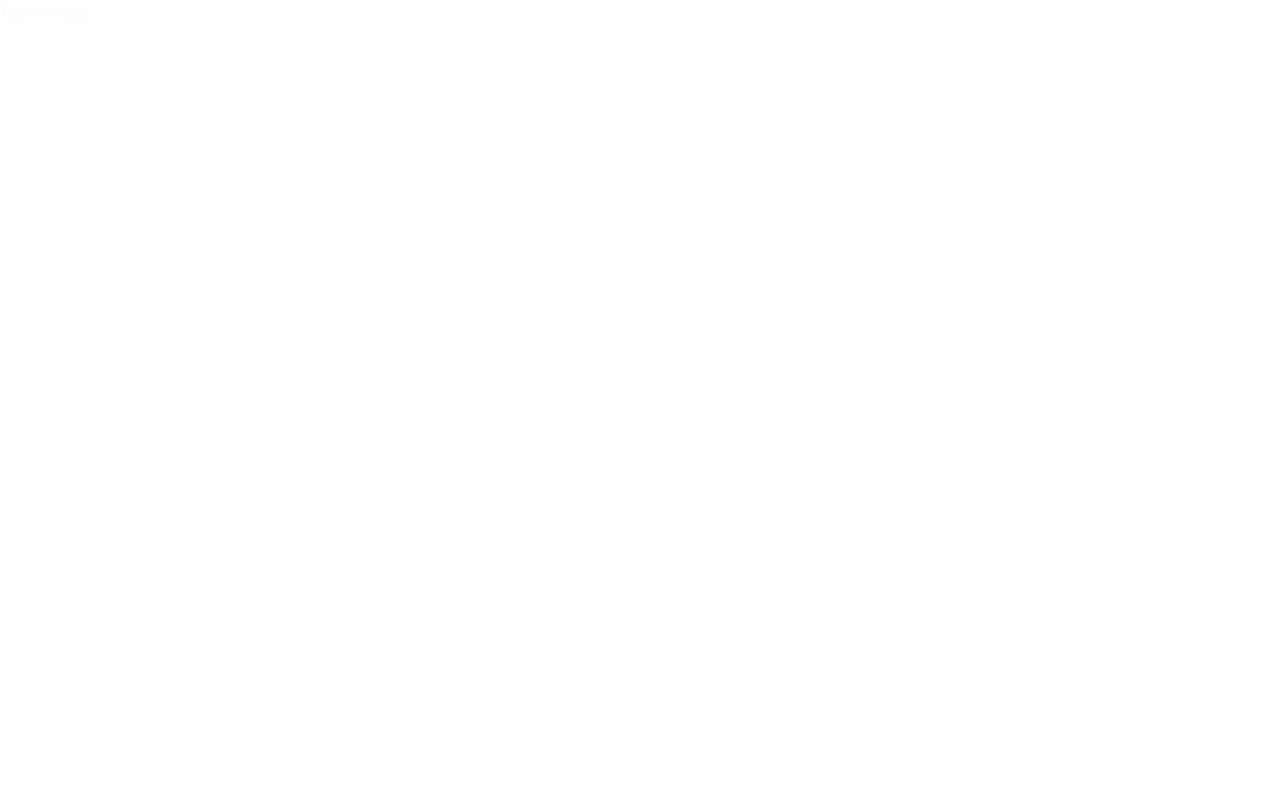
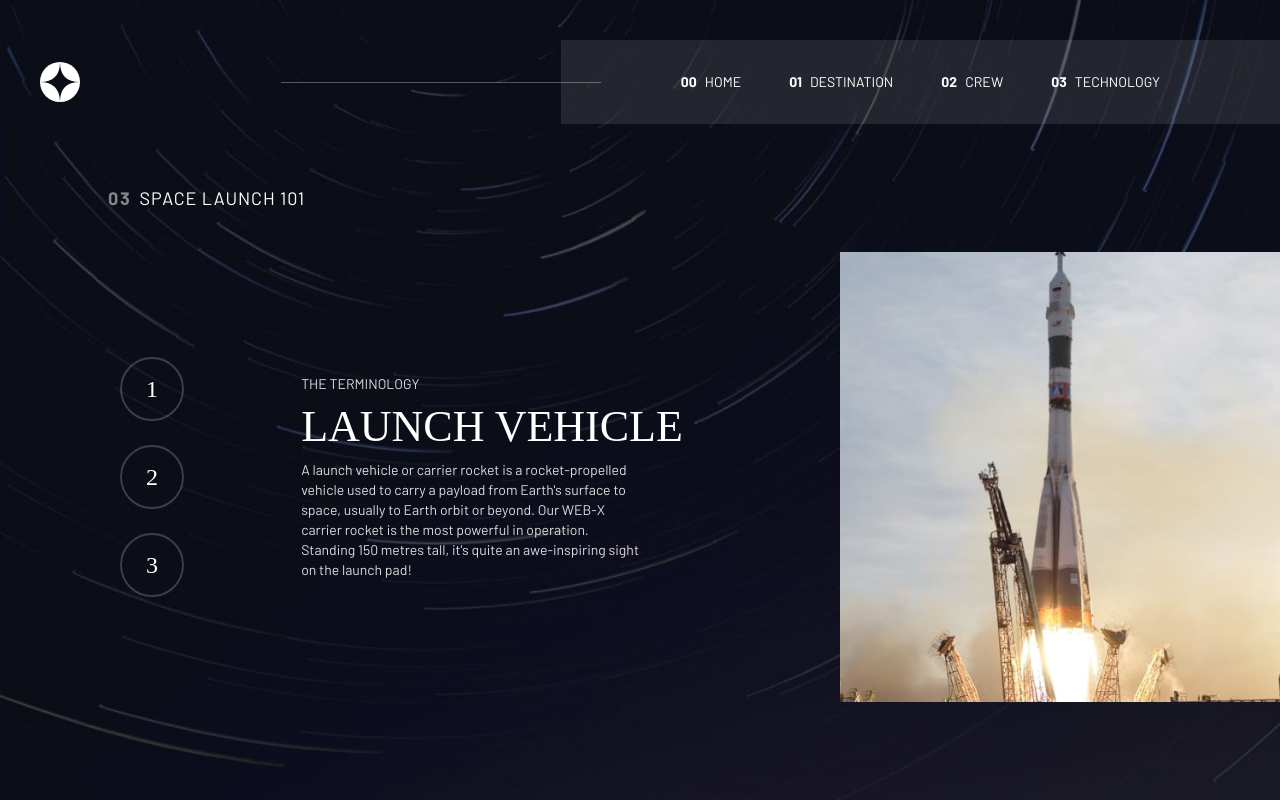
Before and after one commit to Brian9975/Space-Tourism-Website, a React (Vite) app: page /technology in a window 1280 px wide. Built offline with nearby package versions, Linux system fonts and the light colour scheme; a web font is replaced by a local one.

Commit message:
Added the technology page design and functionality

```diff
--- a/src/data.json
+++ b/src/data.json
@@ -81,6 +81,7 @@
   ],
   "technology": [
     {
+      "id": "1",
       "name": "Launch vehicle",
       "images": {
         "portrait": "./assets/technology/image-launch-vehicle-portrait.jpg",
@@ -89,6 +90,7 @@
       "description": "A launch vehicle or carrier rocket is a rocket-propelled vehicle used to carry a payload from Earth's surface to space, usually to Earth orbit or beyond. Our WEB-X carrier rocket is the most powerful in operation. Standing 150 metres tall, it's quite an awe-inspiring sight on the launch pad!"
     },
     {
+        "id": "2",
       "name": "Spaceport",
       "images": {
         "portrait": "./assets/technology/image-spaceport-portrait.jpg",
@@ -97,6 +99,7 @@
       "description": "A spaceport or cosmodrome is a site for launching (or receiving) spacecraft, by analogy to the seaport for ships or airport for aircraft. Based in the famous Cape Canaveral, our spaceport is ideally situated to take advantage of the Earth’s rotation for launch."
     },
     {
+        "id": "3",
       "name": "Space capsule",
       "images": {
         "portrait": "./assets/technology/image-space-capsule-portrait.jpg",
--- a/src/pages/crew/index.tsx
+++ b/src/pages/crew/index.tsx
@@ -25,7 +25,7 @@
    }, 500)
   }
   return (
-    <div  className="min-h-screen  text-white md:bg-(image:--bg-desk) bg-cover bg-center bg-(image:--bg-mobile) sm:bg-(image:--bg-tablet)"
+    <div  className="min-h-screen pb-20  text-white md:bg-(image:--bg-desk) bg-cover bg-center bg-(image:--bg-mobile) sm:bg-(image:--bg-tablet)"
           style={
             {
               "--bg-mobile": `url(${bgCrew1})`,
@@ -86,7 +86,7 @@
               <h2 className="uppercase text-white/50 font-custom text-2xl">
                 {currentPerson?.role}
               </h2>
-              <h1 className="uppercase mt-3 font-custom text-5xl">
+              <h1 className="uppercase mt-3 font-custom text-[44px]">
                 {currentPerson?.name}
               </h1>
               <p className="w-93 mt-5 font-display text-sm">
@@ -101,8 +101,9 @@
 }
               </div>
             </div>
-            <div className={`w-110 transition-all duration-500 ${isVisible ? "opacity-100 translate-x-0" : "opacity-0 translate-x-4"}`}>
+            <div className={`w-110 transition-all relative duration-500 ${isVisible ? "opacity-100 translate-x-0" : "opacity-0 translate-x-100"}`}>
               <img className="max-w-full" src={currentPerson?.images.png} alt="" />
+              <div className="absolute bg-linear-to-t  from-[#0B0D17] to-transparent via-transparent  bottom-0 top-60 left-0 right-0"></div>
             </div>
           </main>
 
--- a/src/pages/destination/index.tsx
+++ b/src/pages/destination/index.tsx
@@ -108,7 +108,7 @@
           ))}
          </div>
 
-         <div className={`transition-all duration-500 ease-in-out ${isVisible ? "opacity-100 translate-x-0" : "opacity-0 translate-x-10" }`}>
+         <div className={`transition-all duration-500 ease-in-out ${isVisible ? "opacity-100 translate-x-0" : "opacity-0 translate-x-100" }`}>
         <h1 className="text-8xl text-center md:text-left py-5 font-custom">{currentDestination?.name}</h1>
         <p className="w-89 text-sm text-center md:text-left pb-8 font-display">{currentDestination?.description}</p>
 
--- a/src/pages/technology/index.tsx
+++ b/src/pages/technology/index.tsx
@@ -1,7 +1,110 @@
+import bgTech3 from "/assets/technology/background-technology-desktop.jpg"
+import bgTech1 from "/assets/technology/background-technology-mobile.jpg"
+import bgTech2 from "/assets/technology/background-technology-tablet.jpg"
+import { Link } from "react-router-dom"
+import Logo from "/assets/shared/logo.svg"
+import data from "../../data.json"
+import { useState } from "react"
+
+
 export default function Technology() {
+ const techData = data.technology
+  const [activeTab, setActiveTab] = useState(techData[0].name)
+  const [isVisible, setIsVisible] = useState(true)
+  console.log(techData)
+
+  const currentTab = techData.find(t => t.name === activeTab)
+
+  const handleSmoothTransition = (name: string) => {
+    if (name === activeTab) return
+
+    setIsVisible(false)
+    setTimeout(() => {
+    setIsVisible(true)
+    setActiveTab(name)
+    }, 500)
+  }
   return (
-    <div className='text-slate-50'>
-     Technology
+    <div  className="min-h-screen pb-20  text-white md:bg-(image:--bg-desk) bg-cover bg-center bg-(image:--bg-mobile) sm:bg-(image:--bg-tablet)"
+          style={
+            {
+              "--bg-mobile": `url(${bgTech1})`,
+              "--bg-tablet": `url(${bgTech2})`,
+              "--bg-desk": `url(${bgTech3})`,
+            } as React.CSSProperties
+          }>
+       <div className="flex  md:pt-10 items-center justify-between">
+               <div className="md:pl-10">
+                 <Link to={"/"}>
+                   <img className="w-10" src={Logo} />
+                 </Link>
+               </div>
+
+               <div className="md:flex hidden">
+                 <div
+                   className={
+                     "w-60 z-50 hidden  sm:flex flex-col items-center justify-center"
+                   }
+                 >
+                   <div>
+                     <p className="opacity-0">Lorem ipsum dolor sit amet.</p>
+                   </div>
+                   <div className="border-t border-white/30 w-80">
+                     <p className="opacity-0">Lorem ipsum dolor sit amet.</p>
+                   </div>
+                 </div>
+                 <nav className="text-sm font-display flex items-center md:gap-12 md:py-8 md:px-30 bg-white/10">
+                   <div>
+                     <Link to={"/"}>
+                       <span className="pr-2 font-bold">00</span>HOME
+                     </Link>
+                   </div>
+                   <div>
+                     <Link to={"/destination"}>
+                       <span className="pr-2 font-bold">01</span>DESTINATION
+                     </Link>
+                   </div>
+                   <div>
+                     <Link to={"/crew"}>
+                       <span className="pr-2 font-bold">02</span>CREW
+                     </Link>
+                   </div>
+                   <div>
+                     <Link to={"/technology"}>
+                       <span className="pr-2 font-bold">03</span>TECHNOLOGY
+                     </Link>
+                   </div>
+                 </nav>
+               </div>
+             </div>
+
+                    <h3 className="font-display mx-10 my-10 text-lg tracking-wider md:mt-15 md:ml-27"><span className="pr-2 text-white/50 font-bold tracking-widest">03</span>SPACE LAUNCH 101</h3>
+
+                    <main className="flex  md:flex-row flex-col md:justify-between items-center">
+                      {/* Tabs */}
+                     <div className="font-custom md:ml-30 flex md:flex-col gap-6">{
+                      techData.map(t => (
+                         <button onClick={() => handleSmoothTransition(t.name)} key={t.name} className="h-16 cursor-pointer hover:bg-white hover:text-[#0B0D17] transition-all w-16 rounded-full border-2 border-white/20 flex justify-center items-center text-2xl"><div>{t.id}</div></button>
+                      ))
+
+                     }
+                      </div>
+
+                      {/* Content */}
+                    <div className={`transition-all duration-500 ${isVisible ? "opacity-100" : "opacity-0"}`}>
+
+                      <div>
+                      <h6 className="font-display uppercase text-white/85 text-sm">the terminology</h6>
+                      <h1 className="font-custom uppercase text-[44px]">{currentTab?.name}</h1>
+                      <p className="font-display text-sm text-white/85 w-85">{currentTab?.description}</p>
+                      </div>
+                    </div>
+
+                   {/* Technology Image */}
+                   <div className={`md:ml-10 transition-all duration-500 ${isVisible ? "opacity-100 translate-x-0" : "opacity-0 translate-x-100"}`}>
+                    <img className="md:w-110" src={currentTab?.images.portrait} alt={currentTab?.name} />
+                   </div>
+                    </main>
     </div>
   )
 }
```
